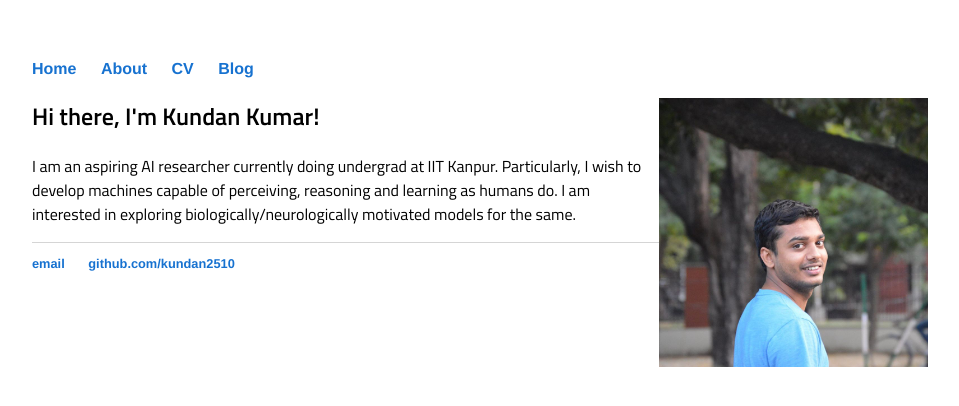
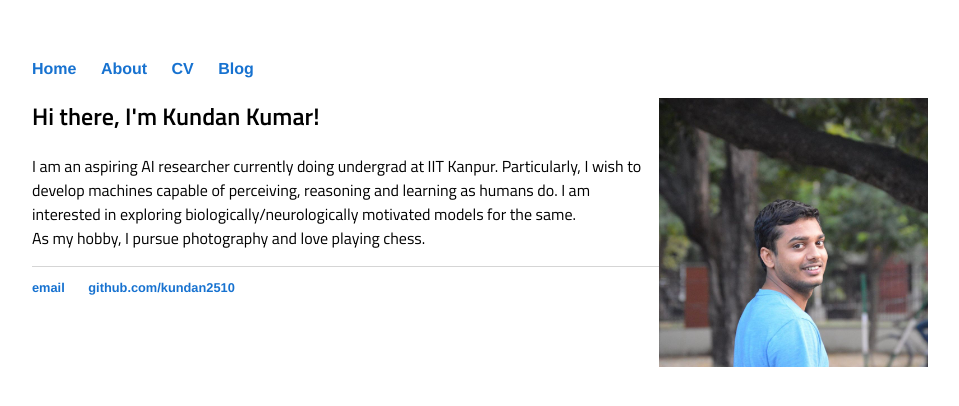
Before and after one commit to kundan2510/kundan2510.github.io, a Jekyll site: the page built from about.html, in a window 1280 px wide. Shown: the top 406 px of the page, without its empty margins (160-1119 px from the left). Built offline with Jekyll 4.4.1, drawn with Linux system fonts in a browser that asks for light colours.

Commit message:
Update about.html

```diff
--- a/about.html
+++ b/about.html
@@ -5,5 +5,6 @@ title: Kundan Kumar
 <div class="blurb">
 	<!--img style="float: right;" src="/images/mypic.jpg" width="40%"></img-->
 	<h2>Hi there, I'm Kundan Kumar!</h2>
-	<p>I am an aspiring AI researcher currently doing undergrad at IIT Kanpur. Particularly, I wish to develop machines capable of perceiving, reasoning and learning as humans do. I am interested in exploring biologically/neurologically motivated models for the same.</p>
+	<p>I am an aspiring AI researcher currently doing undergrad at IIT Kanpur. Particularly, I wish to develop machines capable of perceiving, reasoning and learning as humans do.
+	I am interested in exploring biologically/neurologically motivated models for the same. <br>As my hobby, I pursue photography and love playing chess.</p>
 </div><!-- /.blurb -->
```
